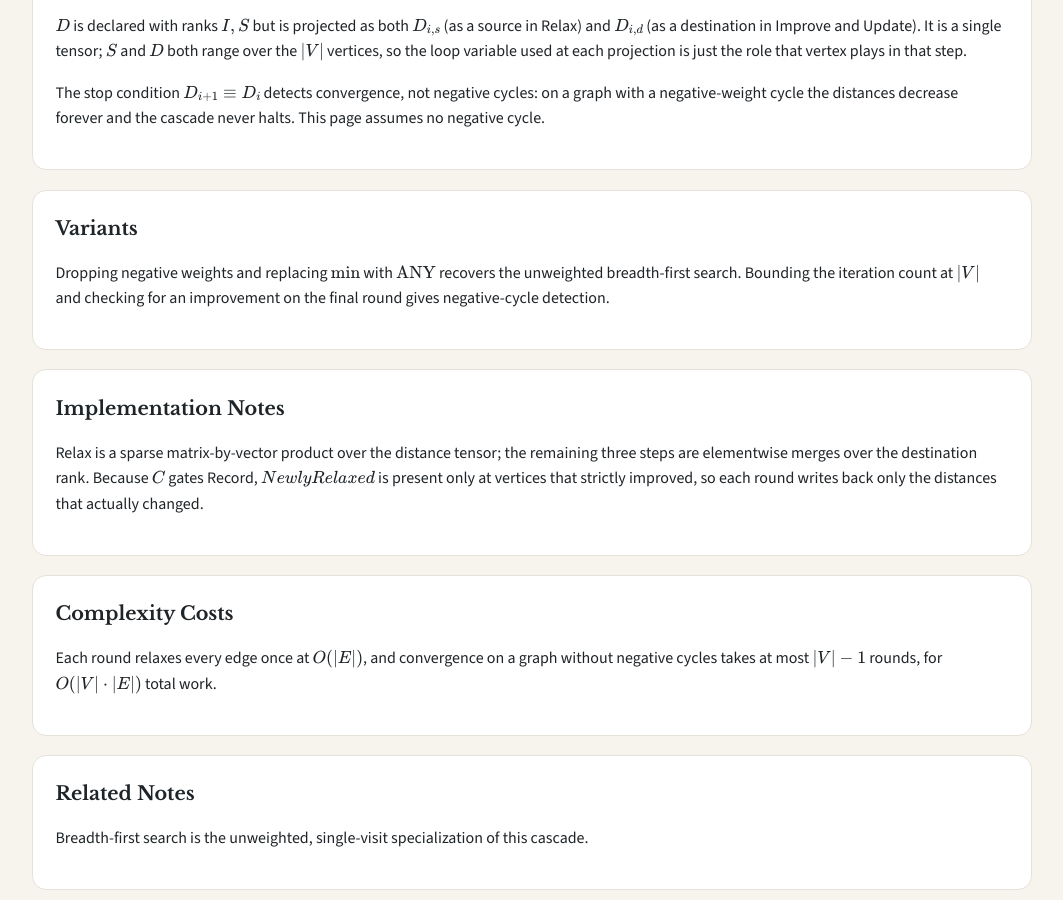
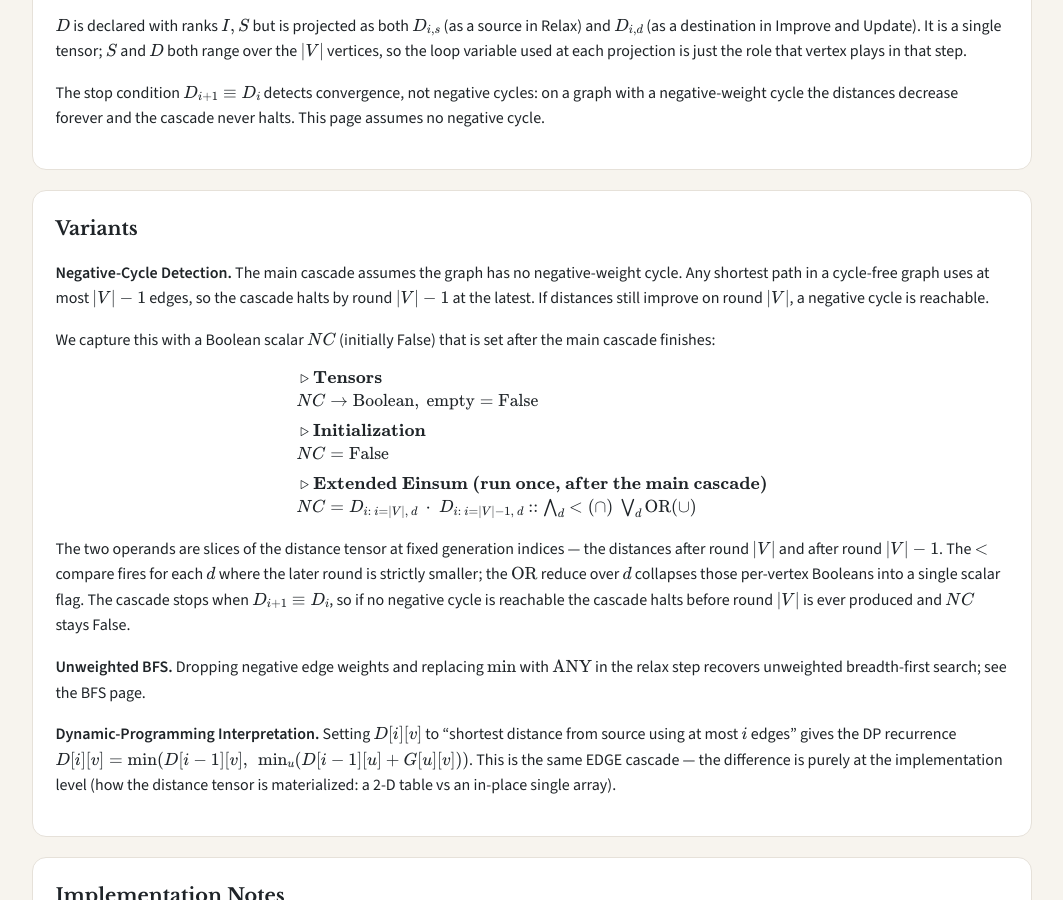
Before and after one commit to owensgroup/edge-algorithms, a Jekyll site: the page built from _algorithms/bellman-ford.md, in a window 1280 px wide and 900 px high, scrolled down 2682 px. Shown: the whole window, without its empty margins (108-1171 px from the left). Built offline with Jekyll 4.4.1, drawn with Linux system fonts in a browser that asks for light colours.

Commit message:
Update Bellman-ford and added DOBFS

```diff
--- a/_algorithms/bellman-ford.md
+++ b/_algorithms/bellman-ford.md
@@ -104,9 +104,43 @@ other_notes: |
   on a graph with a negative-weight cycle the distances decrease forever and the
   cascade never halts. This page assumes no negative cycle.
 variants: |
-  Dropping negative weights and replacing $\min$ with $\text{ANY}$ recovers the
-  unweighted breadth-first search. Bounding the iteration count at $\lvert V\rvert$ and
-  checking for an improvement on the final round gives negative-cycle detection.
+  **Negative-Cycle Detection.**
+  The main cascade assumes the graph has no negative-weight cycle. Any shortest path in a
+  cycle-free graph uses at most $\lvert V\rvert - 1$ edges, so the cascade halts by round
+  $\lvert V\rvert - 1$ at the latest. If distances still improve on round $\lvert V\rvert$,
+  a negative cycle is reachable.
+
+  We capture this with a Boolean scalar $NC$ (initially False) that is set after the main
+  cascade finishes:
+
+  $$
+  \begin{aligned}
+  &\triangleright \textbf{Tensors}\\
+  &NC \to \text{Boolean},\ \text{empty} = \text{False}\\[4pt]
+  &\triangleright \textbf{Initialization}\\
+  &NC = \text{False}\\[4pt]
+  &\triangleright \textbf{Extended Einsum (run once, after the main cascade)}\\
+  &NC = D_{i:\,i=\lvert V\rvert,\,d}\ \cdot\ D_{i:\,i=\lvert V\rvert-1,\,d}
+        :: \textstyle\bigwedge_d <(\cap)\ \bigvee_d \text{OR}(\cup)
+  \end{aligned}
+  $$
+
+  The two operands are slices of the distance tensor at fixed generation indices — the
+  distances after round $\lvert V\rvert$ and after round $\lvert V\rvert - 1$. The $<$ compare
+  fires for each $d$ where the later round is strictly smaller; the $\text{OR}$ reduce over $d$
+  collapses those per-vertex Booleans into a single scalar flag. The cascade stops when
+  $D_{i+1} \equiv D_i$, so if no negative cycle is reachable the cascade halts before round
+  $\lvert V\rvert$ is ever produced and $NC$ stays False.
+
+  **Unweighted BFS.**
+  Dropping negative edge weights and replacing $\min$ with $\text{ANY}$ in the relax step
+  recovers unweighted breadth-first search; see the BFS page.
+
+  **Dynamic-Programming Interpretation.**
+  Setting $D[i][v]$ to "shortest distance from source using at most $i$ edges" gives the
+  DP recurrence $D[i][v] = \min(D[i-1][v],\ \min_{u}(D[i-1][u] + G[u][v]))$. This is the
+  same EDGE cascade — the difference is purely at the implementation level (how the distance
+  tensor is materialized: a 2-D table vs an in-place single array).
 implementation_notes: |
   Relax is a sparse matrix-by-vector product over the distance tensor; the remaining
   three steps are elementwise merges over the destination rank. Because $C$ gates
```
Also changed, not shown: _algorithms/direction-optimizing-bfs.md (added, +318 -0 lines).
